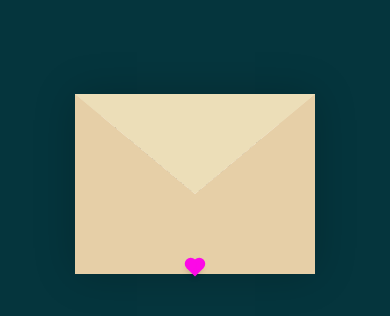
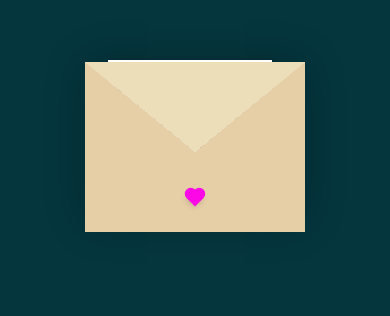
Before and after one commit to ReToInZaDream/4th-Monthiversary, a plain HTML site: page index.html in a window 390 px wide. Shown: the part 238-554 px from the top of the page. Drawn offline with Linux system fonts and the light colour scheme.

Commit message:
485px responsive style.css

```diff
--- a/style.css
+++ b/style.css
@@ -233,3 +233,53 @@ span {
       height: 10px;
   }
 }
+
+@media all and (max-width: 485px) {
+  .container {
+    height: 90vh; /* Slightly taller for better spacing */
+  }
+
+  p {
+    font-size: 6px;
+  }
+
+  .envelope-wrapper > .envelope {
+    width: 220px; /* Slightly larger than 200px */
+    height: 160px; /* Slightly larger than 150px */
+  }
+
+  .envelope-wrapper > .envelope::before {
+    border-top: 90px solid var(--envelope-tab); /* Adjusted top border */
+    border-right: 110px solid transparent; /* Adjusted right border */
+    border-left: 110px solid transparent; /* Adjusted left border */
+  }
+
+  .envelope-wrapper > .envelope::after {
+    border-top: 90px solid transparent; /* Adjusted top border */
+    border-right: 110px solid var(--envelope-cover); /* Adjusted right border */
+    border-bottom: 80px solid var(--envelope-cover); /* Adjusted bottom border */
+    border-left: 110px solid var(--envelope-cover); /* Adjusted left border */
+  }
+
+  .envelope > .letter {
+    width: 70%; /* Increased width for better fit */
+    height: 80%; /* Increased height for better fit */
+    padding: 12px 5px; /* Adjusted padding */
+  }
+
+  .envelope > .letter > .text {
+    font-size: 7px; /* Adjust font size for better readability */
+  }
+
+  .heart {
+    margin-top: -70px; /* Adjusted margin */
+    width: 12px; /* Increased size */
+    height: 12px; /* Increased size */
+  }
+
+  .heart:before,
+  .heart:after {
+    width: 12px; /* Increased size */
+    height: 12px; /* Increased size */
+  }
+}
```
